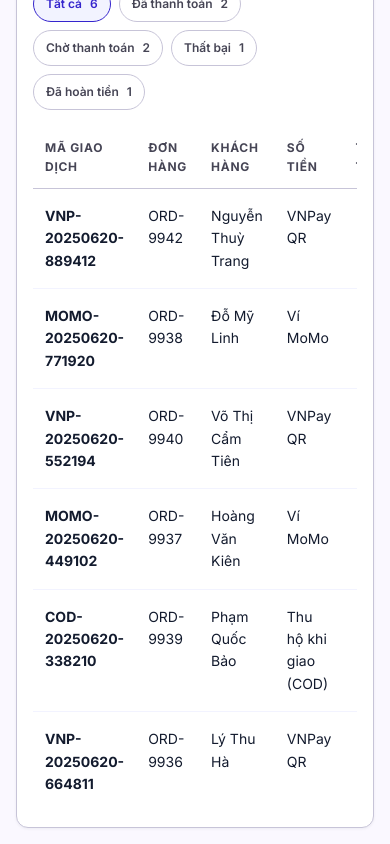
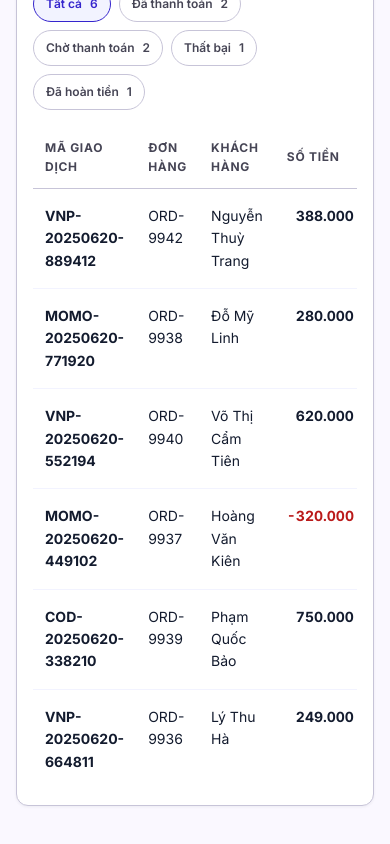
Before and after one commit to DaiNghia800/livestream-ai-commerce, a Next.js app in the folder apps/web/: page /shop/payments in a window 390 px wide. Shown: the part 1151-1995 px from the top of the page. After the commit the page ends 1973 px from the top, so only its background shows below. Built offline with nearby package versions, Linux system fonts and the light colour scheme.

Commit message:
fix: resolve e2e and mobile payment layout issues

```diff
--- a/apps/web/src/features/payments/merchant-payment-list.tsx
+++ b/apps/web/src/features/payments/merchant-payment-list.tsx
@@ -187,7 +187,9 @@ export function MerchantPaymentList() {
                         </Link>
                       </td>
                       <td>{payment.customer}</td>
-                      <td>{paymentGateways[payment.gateway]}</td>
+                      <td className="col-secondary">
+                        {paymentGateways[payment.gateway]}
+                      </td>
                       <td className="num">
                         <strong
                           style={
@@ -219,7 +221,9 @@ export function MerchantPaymentList() {
                           </span>
                         )}
                       </td>
-                      <td className="num">{formatClock(payment.createdAt)}</td>
+                      <td className="num col-secondary">
+                        {formatClock(payment.createdAt)}
+                      </td>
                       <td>
                         <Link
                           href={`/shop/payments/${payment.txnRef.toLowerCase()}`}
```
Also changed, not shown: 1 other file (tests, documents, lock files or other folders).
